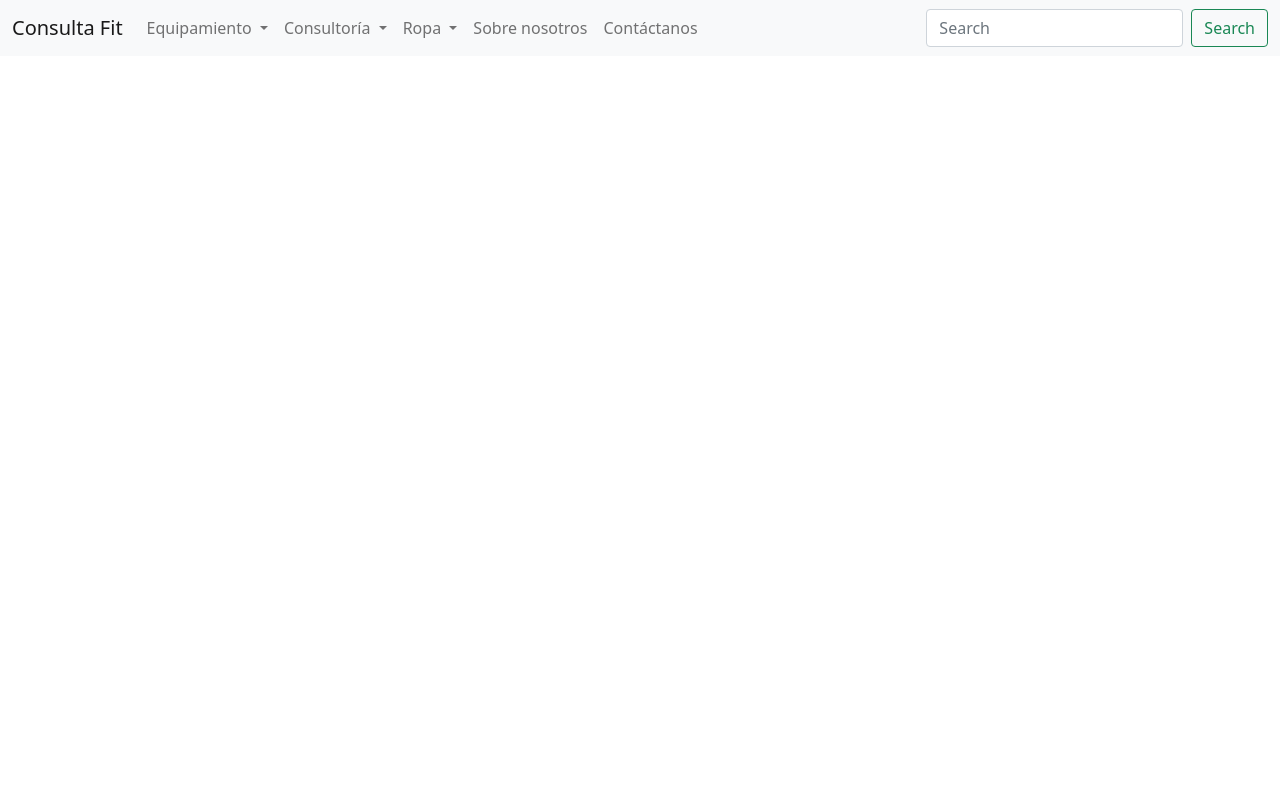
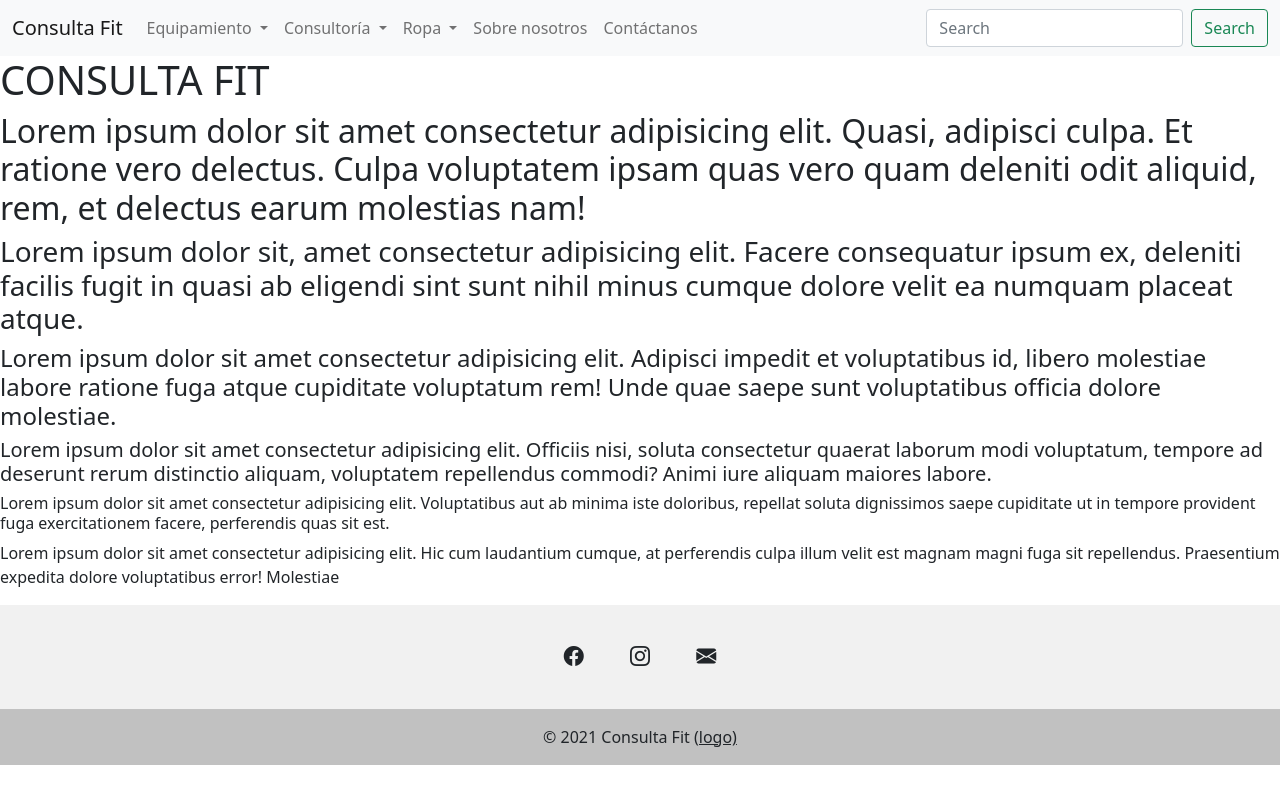
Before and after one commit to danimurguia/PROYECTO-INTEGRADOR, a plain HTML site: page html/paginaPrincipal.html in a window 1280 px wide. Drawn offline with nearby package versions, Linux system fonts and the light colour scheme.

Commit message:
Pagin PRINCIPAL

```diff
--- a/html/paginaPrincipal.html
+++ b/html/paginaPrincipal.html
@@ -5,6 +5,8 @@
     <meta http-equiv="X-UA-Compatible" content="IE=edge">
     <meta name="viewport" content="width=device-width, initial-scale=1.0">
     <title>Consulta Fit</title>
+    <link rel="stylesheet" href="/estilos/paginaPrincipal.css">
+    <link rel="stylesheet" href="https://cdn.jsdelivr.net/npm/bootstrap-icons@1.3.0/font/bootstrap-icons.css">
 </head>
 <script src="https://cdn.jsdelivr.net/npm/bootstrap@5.1.1/dist/js/bootstrap.bundle.min.js" integrity="sha384-/bQdsTh/da6pkI1MST/rWKFNjaCP5gBSY4sEBT38Q/9RBh9AH40zEOg7Hlq2THRZ" crossorigin="anonymous"></script>
 <link href="https://cdn.jsdelivr.net/npm/bootstrap@5.1.1/dist/css/bootstrap.min.css" rel="stylesheet" integrity="sha384-F3w7mX95PdgyTmZZMECAngseQB83DfGTowi0iMjiWaeVhAn4FJkqJByhZMI3AhiU" crossorigin="anonymous">
@@ -65,5 +67,53 @@
           </div>
         </div>
       </nav>
+      <h1>CONSULTA FIT</h1>
+      <h2>Lorem ipsum dolor sit amet consectetur adipisicing elit. Quasi, adipisci culpa. Et ratione vero delectus. Culpa voluptatem ipsam quas vero quam deleniti odit aliquid, rem, et delectus earum molestias nam!</h2>
+      <h3>Lorem ipsum dolor sit, amet consectetur adipisicing elit. Facere consequatur ipsum ex, deleniti facilis fugit in quasi ab eligendi sint sunt nihil minus cumque dolore velit ea numquam placeat atque.</h3>
+      <h4>Lorem ipsum dolor sit amet consectetur adipisicing elit. Adipisci impedit et voluptatibus id, libero molestiae labore ratione fuga atque cupiditate voluptatum rem! Unde quae saepe sunt voluptatibus officia dolore molestiae.</h4>
+      <h5>Lorem ipsum dolor sit amet consectetur adipisicing elit. Officiis nisi, soluta consectetur quaerat laborum modi voluptatum, tempore ad deserunt rerum distinctio aliquam, voluptatem repellendus commodi? Animi iure aliquam maiores labore.</h5>
+      <h6>Lorem ipsum dolor sit amet consectetur adipisicing elit. Voluptatibus aut ab minima iste doloribus, repellat soluta dignissimos saepe cupiditate ut in tempore provident fuga exercitationem facere, perferendis quas sit est.</h6>
+      <p>Lorem ipsum dolor sit amet consectetur adipisicing elit. Hic cum laudantium cumque, at perferendis culpa illum velit est magnam magni fuga sit repellendus. Praesentium expedita dolore voluptatibus error! Molestiae</p>
+      <footer class="text-center text-white" style="background-color: #f1f1f1;">
+        <!-- Grid container -->
+        <div class="container pt-4">
+          <!-- Section: Social media -->
+          <section class="mb-4">
+            <!-- Facebook -->
+            <a
+              class="btn btn-link btn-floating btn-lg text-dark m-1"
+              href="#!"
+              role="button"
+              data-mdb-ripple-color="dark"
+              ><i class="bi bi-facebook"></i>
+          </a>
+            <!-- Instagram -->
+            <a
+              class="btn btn-link btn-floating btn-lg text-dark m-1"
+              href="#!"
+              role="button"
+              data-mdb-ripple-color="dark"
+            ><i class="bi bi-instagram"></i>
+              </a>
+                        <!-- Mail -->
+                        <a
+                        class="btn btn-link btn-floating btn-lg text-dark m-1"
+                        href="#!"
+                        role="button"
+                        data-mdb-ripple-color="dark"
+                        ><i class="bi bi-envelope-fill"></i>
+                    </a>
+          </section>
+          <!-- Section: Social media -->
+        </div>
+        <!-- Grid container -->
+
+        <!-- Copyright -->
+        <div class="text-center text-dark p-3" style="background-color: rgba(0, 0, 0, 0.2);">
+          © 2021 Consulta Fit
+          <a class="text-dark" href="#">(logo)</a>
+        </div>
+        <!-- Copyright -->
+      </footer>
 </body>
 </html>
```
Also changed, not shown: estilos/paginaPrincipal.css (added), 1 other file.
